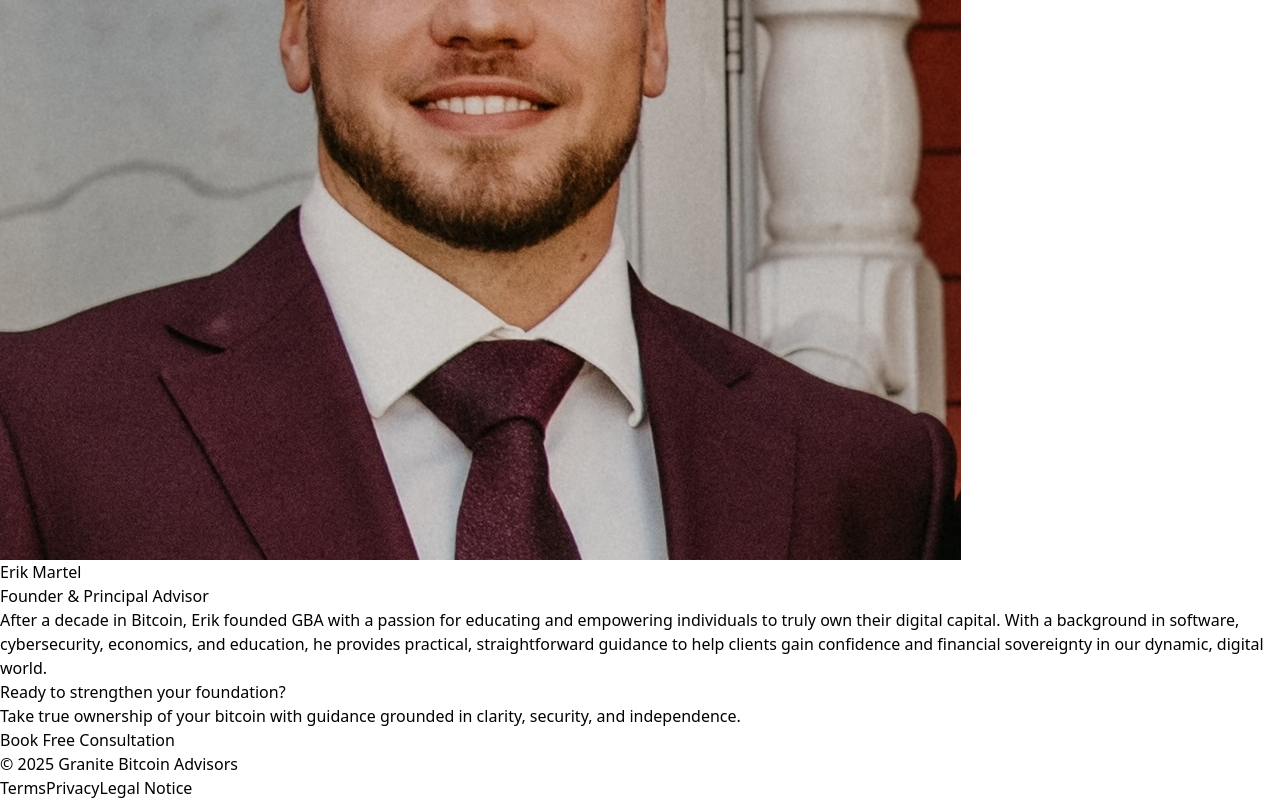
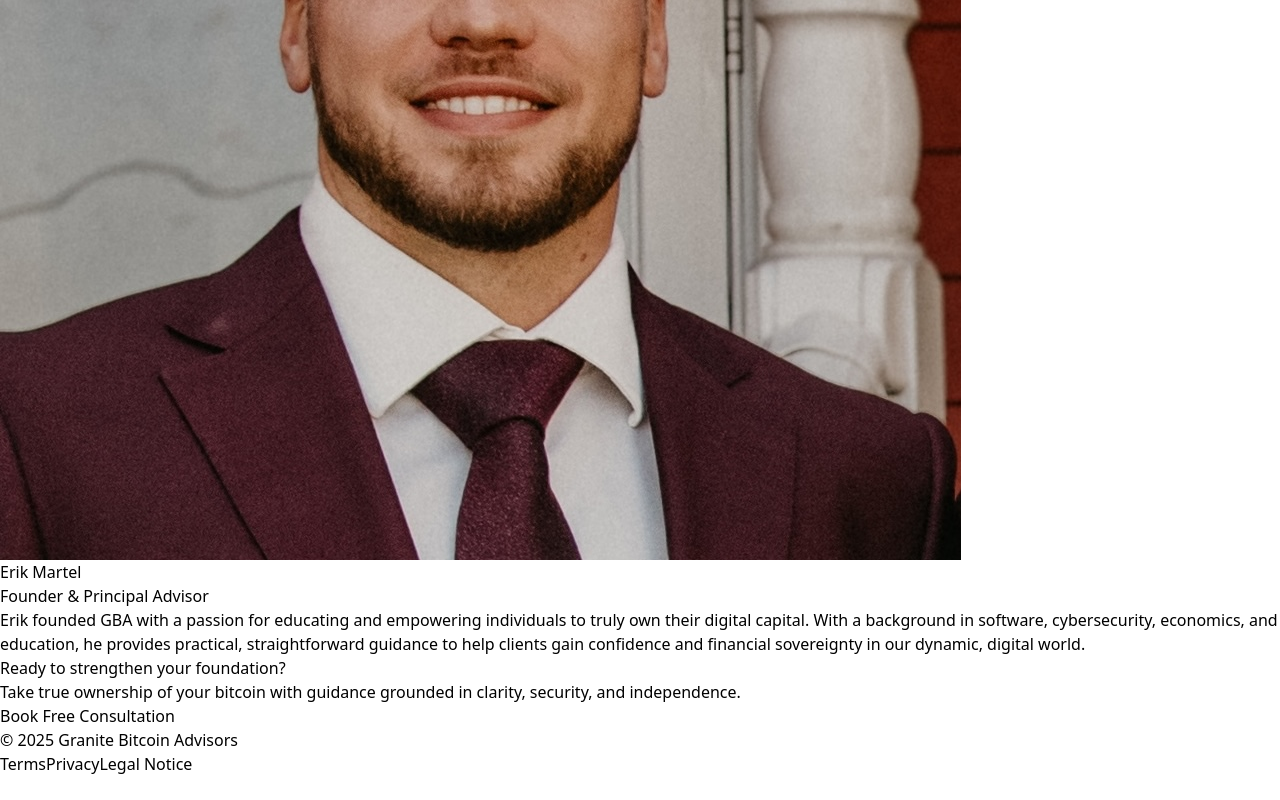
Before and after one commit to erikmartel/granite-bitcoin-site, a React (Vite) app: page /company in a window 1280 px wide. Shown: the part 3557-4357 px from the top of the page. After the commit the page ends 4333 px from the top, so only its background shows below. Built offline with nearby package versions, Linux system fonts and the light colour scheme.

Commit message:
Updated About Section

```diff
--- a/src/pages/Company.jsx
+++ b/src/pages/Company.jsx
@@ -145,7 +145,7 @@ export default function Company() {
         Founder & Principal Advisor
       </p>
       <p className="text-gray-100 text-md leading-relaxed">
-        After a decade in Bitcoin, Erik founded GBA with a passion for educating
+        Erik founded GBA with a passion for educating
         and empowering individuals to truly own their digital capital. With a
         background in software, cybersecurity, economics, and education, he
         provides practical, straightforward guidance to help clients gain
```
